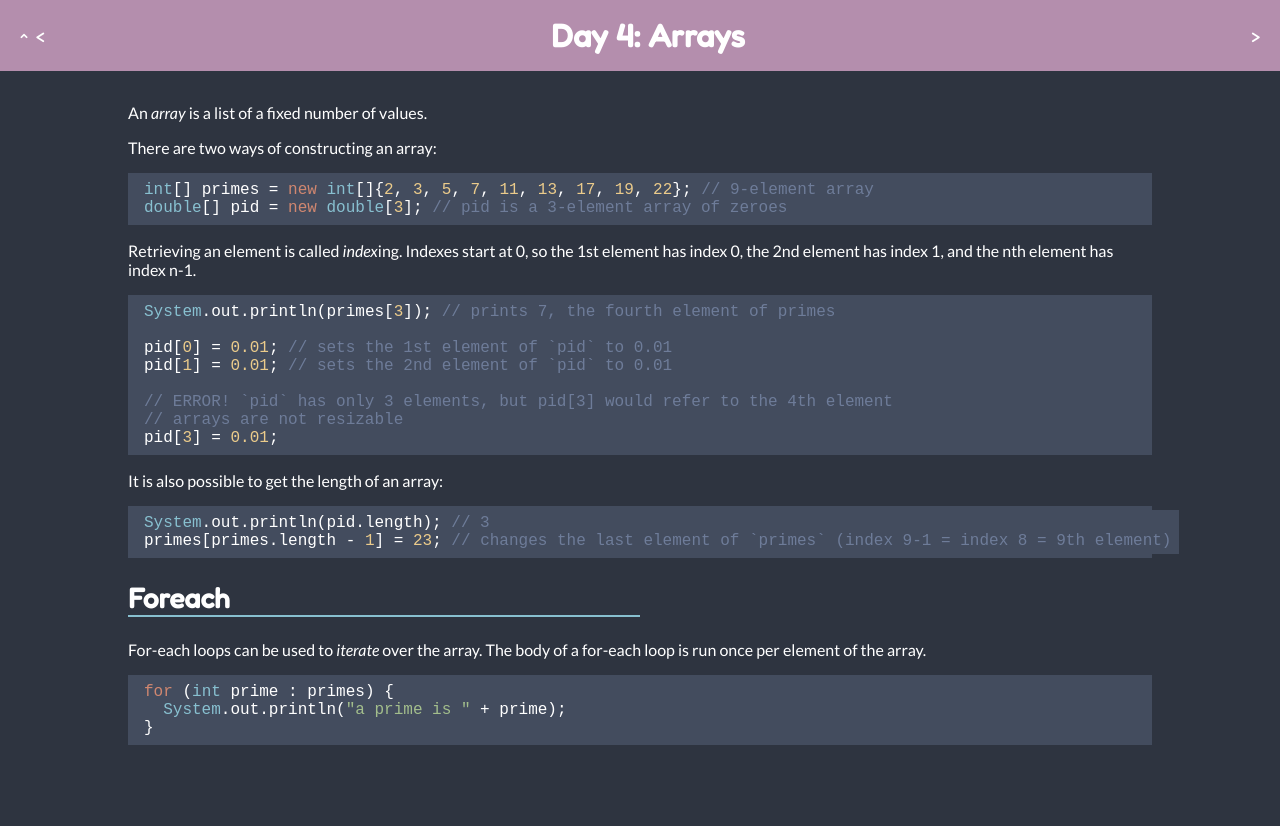
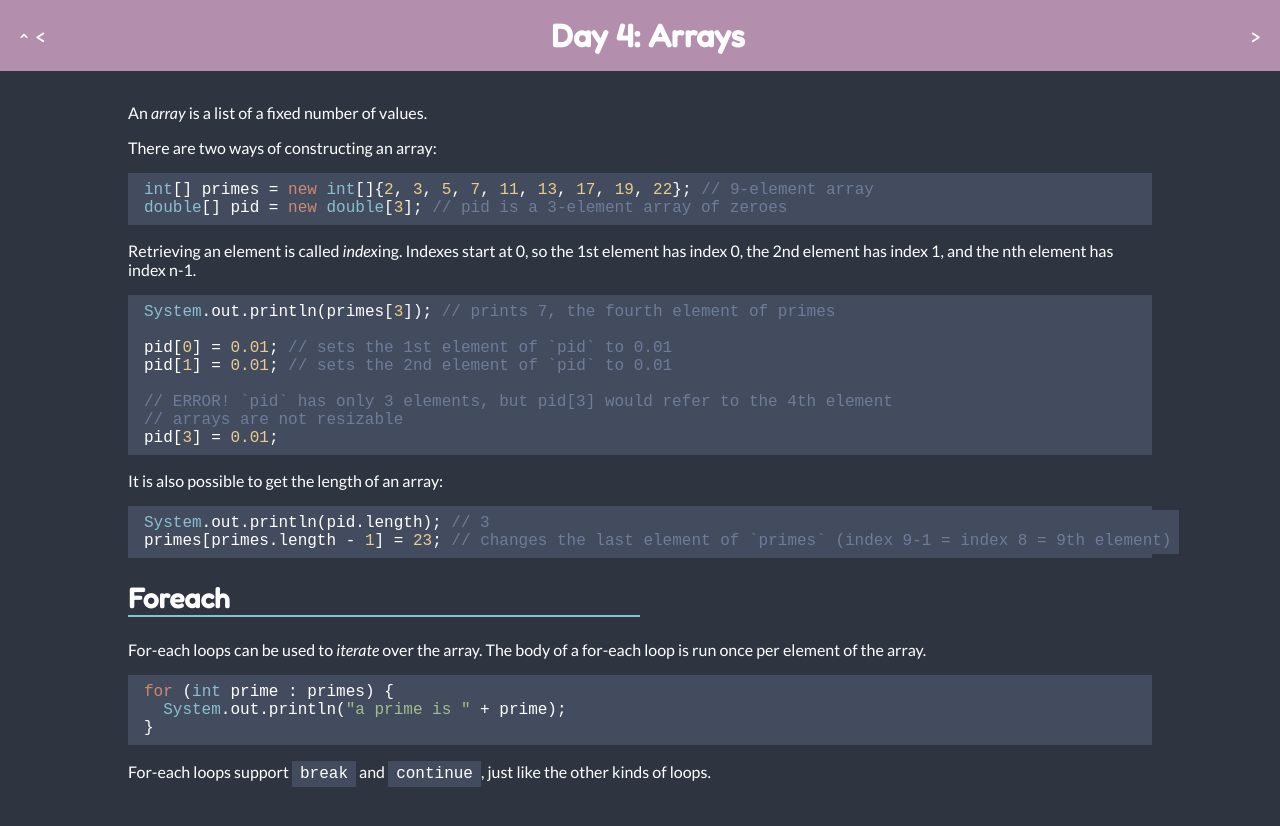
Before and after one commit to Jellyfish4654/guides, a Jekyll site: the page built from java/day4.md, in a window 1280 px wide. Shown: the top 826 px of the page. Built offline with Jekyll 4.4.1, drawn with Linux system fonts in a browser that asks for light colours.

Commit message:
Update day4.md

````diff
--- a/java/day4.md
+++ b/java/day4.md
@@ -43,3 +43,5 @@ for (int prime : primes) {
   System.out.println("a prime is " + prime);
 }
 ```
+
+For-each loops support `break` and `continue`, just like the other kinds of loops.
````
